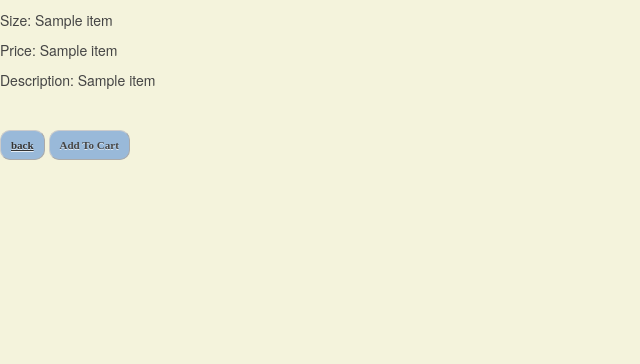
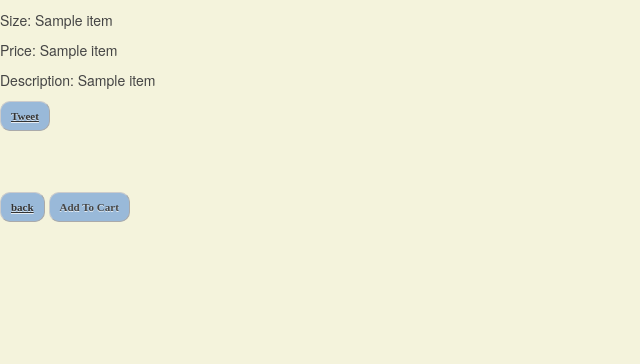
Before and after one commit to LyteiaHF1/Laced, a Python web app: template Laced/templates/detail.html in a window 1280 px wide. Shown: the part 436-800 px from the top of the page, without its empty margins (0-640 px from the left). Run offline with Jinja, Linux system fonts and the light colour scheme; the template is opened without the code that fills it: most values are stand-ins (such as "Sample title", 1, 10 or a date in 2020).

Commit message:
Share
Share on twitter

```diff
--- a/Laced/templates/detail.html
+++ b/Laced/templates/detail.html
@@ -30,6 +30,7 @@
                     <li>Size: {{item[4]}}</li>
                     <li>Price: {{item[2]}}</li>
                     <li>Description: {{item[5]}}</li>
+                <button><a href="http://twitter.com/share">Tweet</a></button>
                 </ul>  <!--- shows the items in pagedata --><br>
 
         {% endfor %}
```
